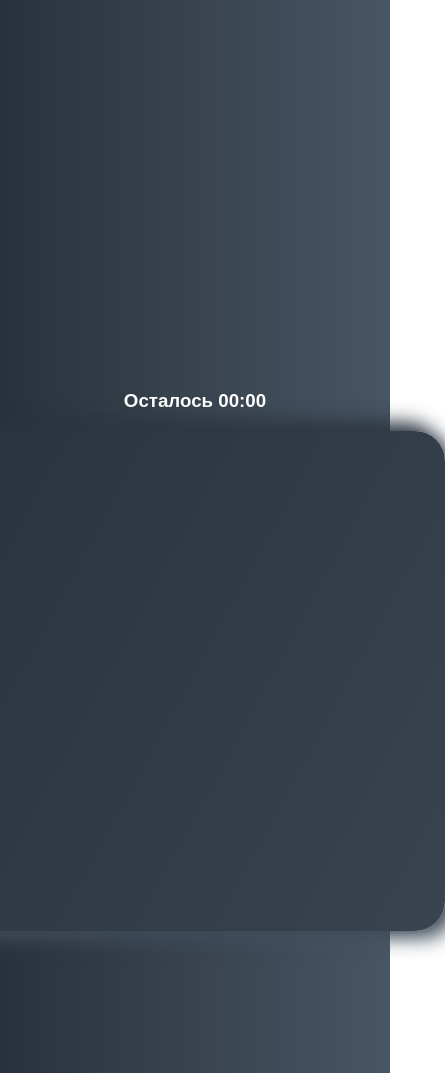
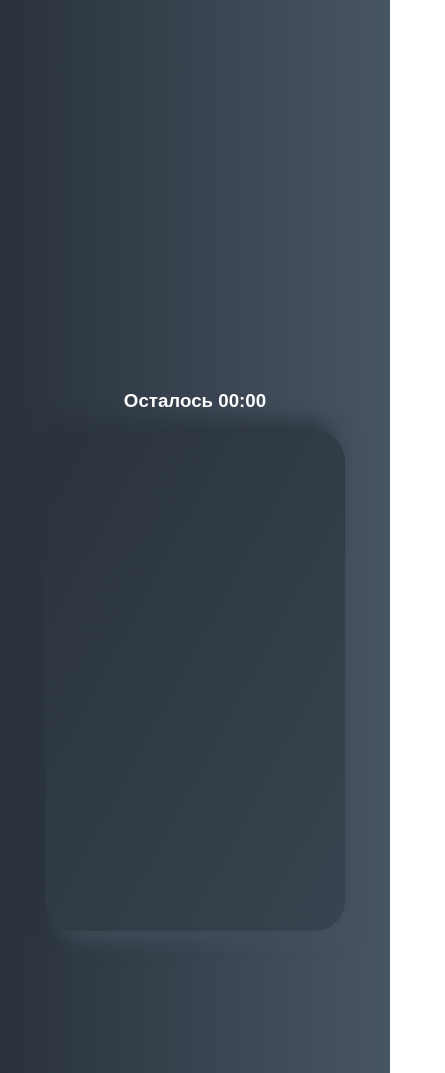
Before and after one commit to dilmurodov/game-aim, a plain HTML site: page index.html in a window 390 px wide. Shown: the part 1459-2532 px from the top of the page, 445 px wide, since content can reach past the window. Drawn offline with Linux system fonts and the light colour scheme; a web font is replaced by a local one.

Commit message:
Update styles.css

```diff
--- a/styles.css
+++ b/styles.css
@@ -104,3 +104,8 @@ h1 {
   border-radius: 50%;
   cursor: pointer;
 }
+@media screen and (max-width: 700px){
+  .board{
+    width: 300px;
+  }
+}
```
